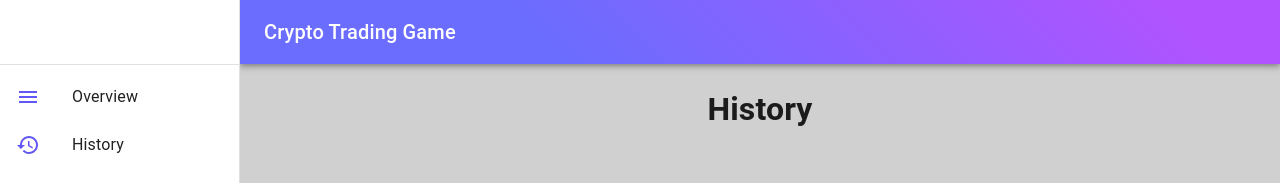
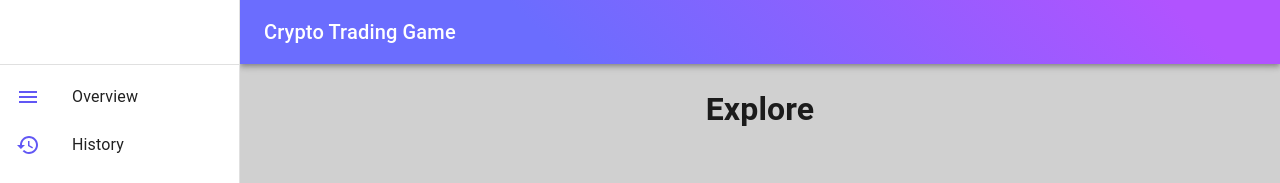
Before and after one commit to PogChampisAlreadyTaken/wt-frontend, a React (Create React App) app: page /explore in a window 1280 px wide. Shown: the top 183 px of the page. Built offline with nearby package versions, Linux system fonts and the light colour scheme.

Commit message:
fix path

```diff
--- a/src/App.tsx
+++ b/src/App.tsx
@@ -6,6 +6,7 @@ import PageWrapper from "./components/PageWrapper";
 import { Overview } from "./pages/Overview";
 import { History } from "./pages/History";
 import { Exchange } from "./pages/Exchange";
+import { Explore } from "./pages/Explore";
 
 function App() {
   return (
@@ -32,7 +33,7 @@ function App() {
             path="/explore"
             element={
               <PageWrapper>
-                <History />
+                <Explore />
               </PageWrapper>
             }
           />
```
